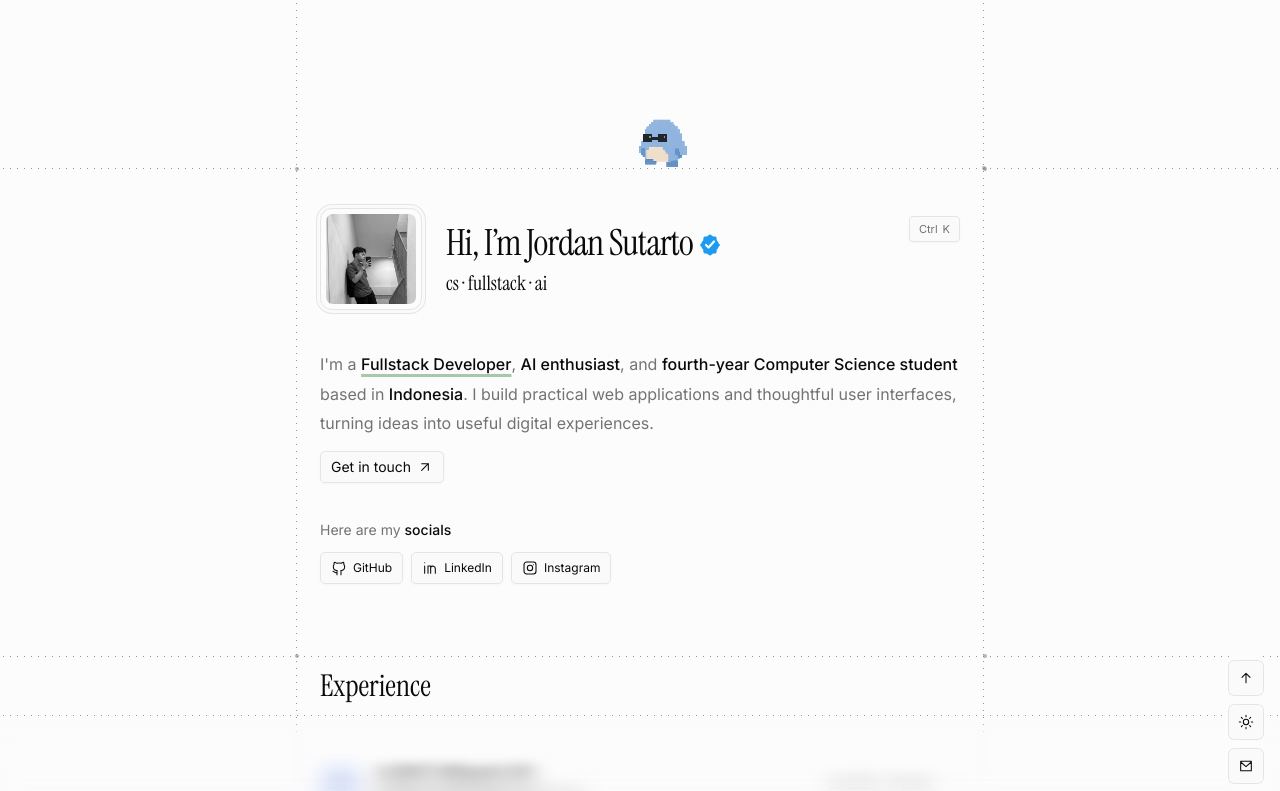
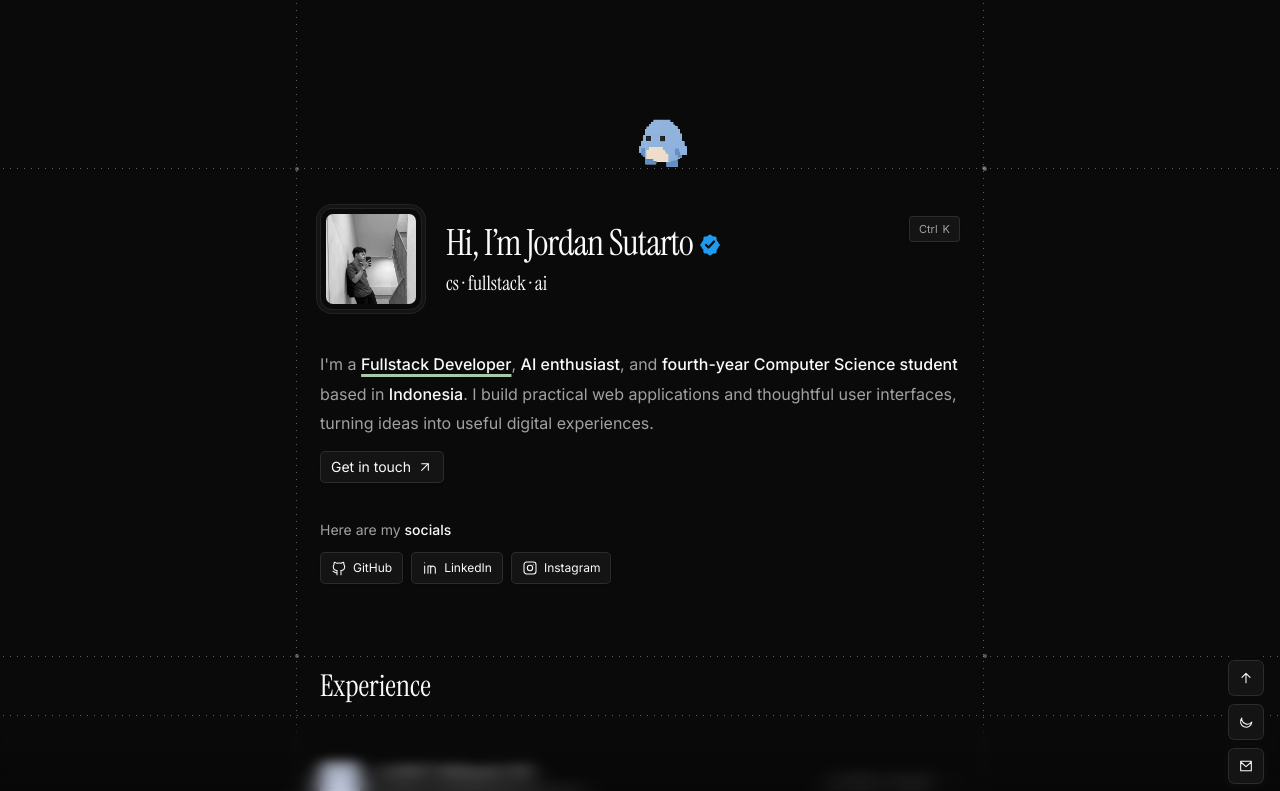
Before and after one commit to Jordannst/dev-folio, a Next.js app: page / in a window 1280 px wide. Shown: the top 791 px of the page. Built offline with nearby package versions, Linux system fonts and the light colour scheme.

Commit message:
feat(theme): default new visits to dark mode

```diff
--- a/src/app/layout.tsx
+++ b/src/app/layout.tsx
@@ -24,8 +24,8 @@ export const metadata: Metadata = {
 
 export default function RootLayout({ children }: Readonly<{ children: React.ReactNode }>) {
   return (
-    <html lang="en" suppressHydrationWarning>
-      <head><script dangerouslySetInnerHTML={{ __html: `(function(){var theme;try{theme=localStorage.getItem('portfolio-theme')}catch{}document.documentElement.dataset.theme=theme==='dark'||theme==='light'?theme:matchMedia('(prefers-color-scheme: dark)').matches?'dark':'light'})()` }} /></head>
+    <html lang="en" data-theme="dark" suppressHydrationWarning>
+      <head><script dangerouslySetInnerHTML={{ __html: `(function(){var theme;try{theme=localStorage.getItem('portfolio-theme')}catch{}document.documentElement.dataset.theme=theme==='dark'||theme==='light'?theme:'dark'})()` }} /></head>
       <body className={`${inter.variable} ${instrumentSerif.variable} font-sans antialiased`}>
         <a href="#main" className="skip-link">Skip to content</a>
         {children}
--- a/src/components/site-controls.tsx
+++ b/src/components/site-controls.tsx
@@ -13,8 +13,7 @@ function scrollOptions(target: number) {
 }
 
 export function SiteControls() {
-  const [dark, setDark] = useState(false);
-  const manual = useRef(false);
+  const [dark, setDark] = useState(true);
   const themeTransition = useRef<ViewTransition | null>(null);
   const lenis = useRef<Lenis | null>(null);
   const pending = useRef<string | null>(null);
@@ -22,13 +21,7 @@ export function SiteControls() {
   const pathname = usePathname();
   const router = useRouter();
   useEffect(() => {
-    const media = matchMedia("(prefers-color-scheme: dark)");
-    try { manual.current = ["light", "dark"].includes(localStorage.getItem("portfolio-theme") || ""); } catch { /* Use system theme without storage. */ }
     setDark(document.documentElement.dataset.theme === "dark");
-    const update = () => { if (!manual.current) { document.documentElement.dataset.theme = media.matches ? "dark" : "light"; setDark(media.matches); } };
-    update();
-    media.addEventListener("change", update);
-    return () => media.removeEventListener("change", update);
   }, []);
   useEffect(() => {
     const motion = matchMedia("(prefers-reduced-motion: reduce)");
@@ -75,7 +68,6 @@ export function SiteControls() {
     const animate = !!document.startViewTransition && !matchMedia("(prefers-reduced-motion: reduce)").matches;
     const apply = () => {
       const next = document.documentElement.dataset.theme !== "dark";
-      manual.current = true;
       flushSync(() => { document.documentElement.dataset.theme = next ? "dark" : "light"; setDark(next); });
       document.dispatchEvent(new CustomEvent("portfolio:theme", { detail: { light: !next, delay: animate ? 450 : 0 } }));
       try { localStorage.setItem("portfolio-theme", next ? "dark" : "light"); } catch { /* Keep the selection for this session. */ }
```
